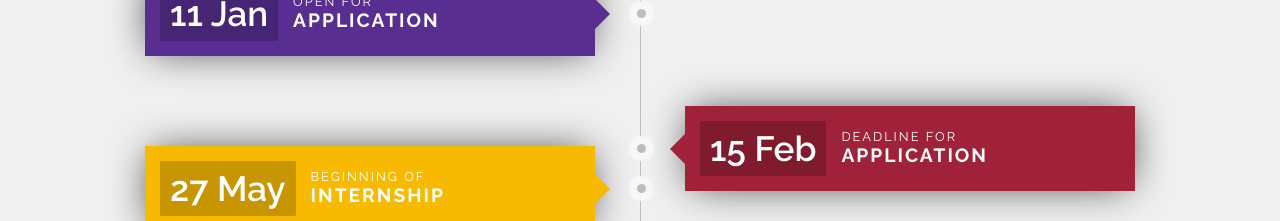
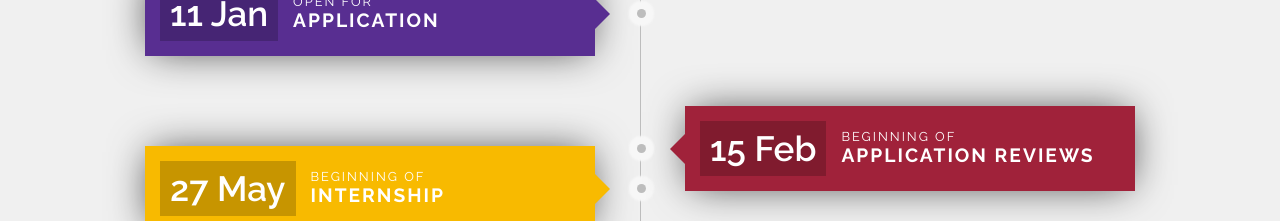
Before and after one commit to gc-vistec/gc-vistec.github.io, a Vue app: page / in a window 1280 px wide. Shown: the part 1020-1241 px from the top of the page. Built offline with nearby package versions, Linux system fonts and the light colour scheme; what vue-scrollactive, vuetable-2 would draw is missing.

Commit message:
Update content for KeyDates (remove application deadline)

```diff
--- a/src/components/Home/KeyDates.vue
+++ b/src/components/Home/KeyDates.vue
@@ -27,7 +27,7 @@
             <div class="number-box">
               <span>15 Feb</span>
             </div>
-            <h2><span class="small">Deadline for</span>application</h2>
+            <h2><span class="small">Beginning of</span>application reviews</h2>
           </div>
           <div class="body">
             <div class="holder"></div>
```
